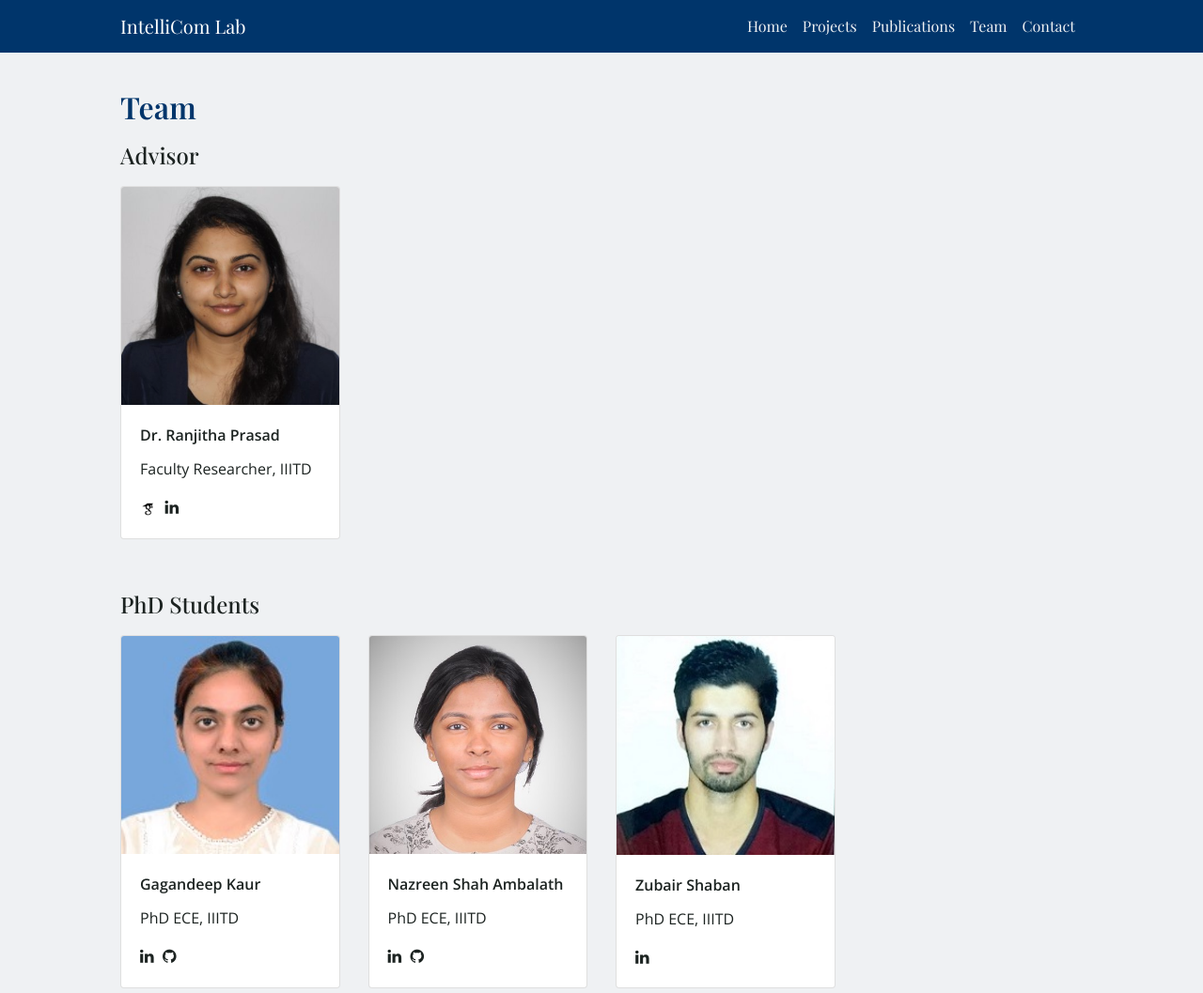
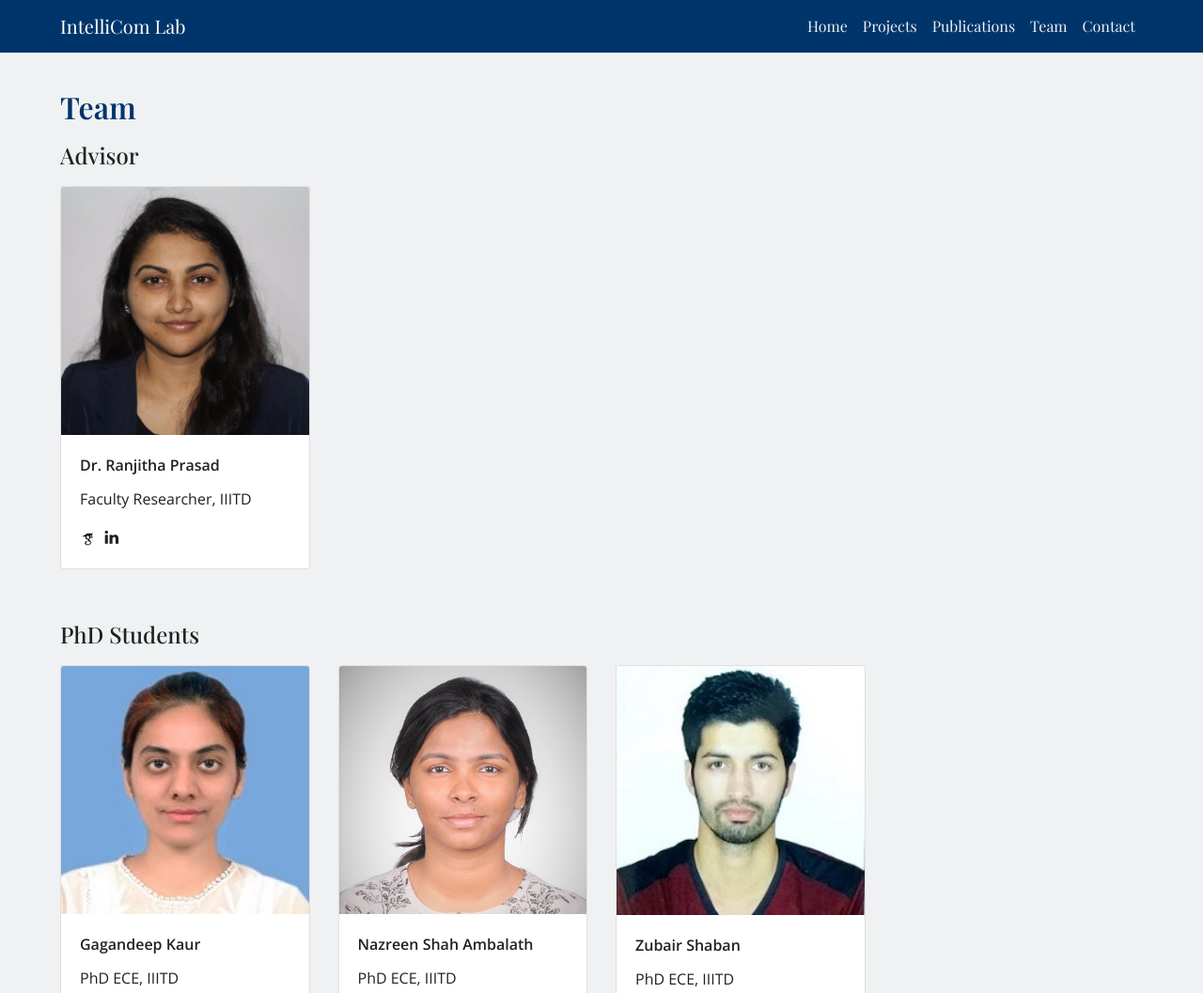
Before and after one commit to samikshamodi/IntelliComLab, a plain HTML site: page team.html in a window 1280 px wide. Shown: the top 1057 px of the page at 94% size. Drawn offline with nearby package versions, Linux system fonts and the light colour scheme; a web font is replaced by a local one.

Commit message:
Change margin to 5vw on smaller screens

```diff
--- a/style.css
+++ b/style.css
@@ -222,18 +222,18 @@ ul {
   h4,
   p,
   ul {
-    margin-left: 10vw;
-    margin-right: 10vw;
+    margin-left: 5vw;
+    margin-right: 5vw;
   }
 
   .navbar {
-    padding-left: 10vw;
-    padding-right: 10vw;
+    padding-left: 5vw;
+    padding-right: 5vw;
   }
 
   .team-cards {
-    margin-left: 10vw;
-    margin-right: 10vw;
+    margin-left: 5vw;
+    margin-right: 5vw;
     padding-top: 10px;
     padding-bottom: 10px;
   }
```
